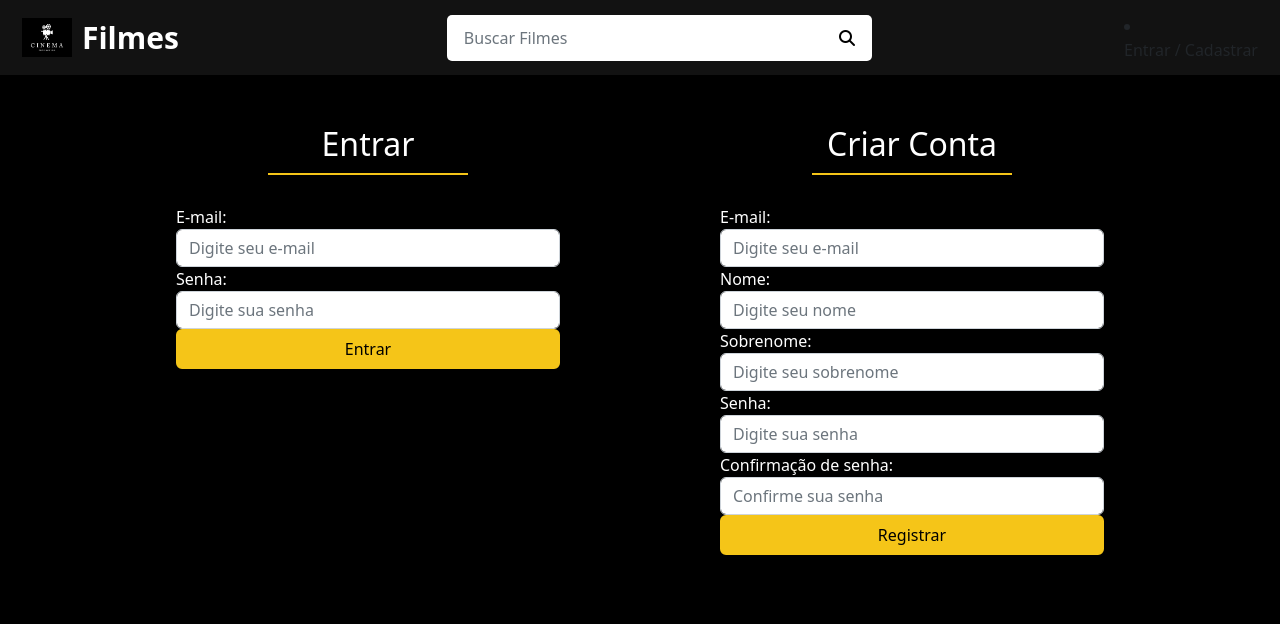
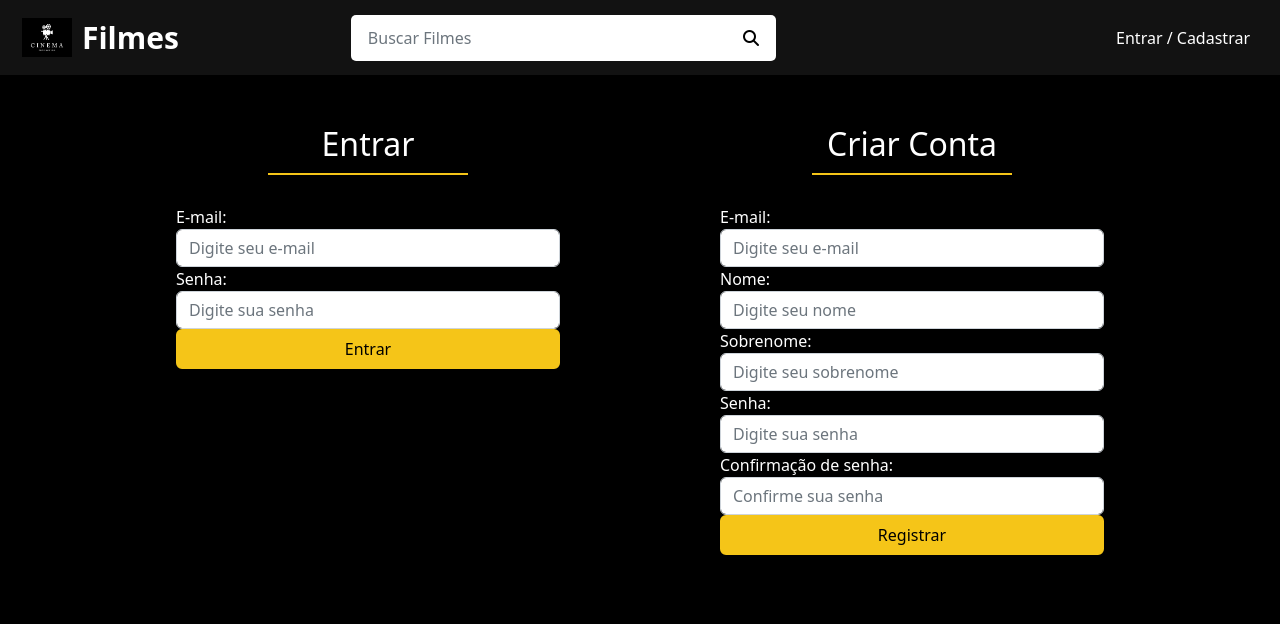
Before and after one commit to AvelinoBatista/P-gina-Filmes---Mobile, a PHP site: page /auth.php in a window 1280 px wide. Shown: the top 624 px of the page. Run offline with PHP 8.4, Linux system fonts and the light colour scheme; some libraries are stand-ins or nearby versions.

Commit message:
Update header.php

```diff
--- a/templates/header.php
+++ b/templates/header.php
@@ -1,24 +1,8 @@
 <?php
-  require_once("globals.php");
-  require_once("db.php");
-  require_once("models/Message.php");
-  require_once("dao/UserDAO.php");
-
-  $message = new Message($BASE_URL);
-
-  $flassMessage = $message->getMessage();
-
-  if(!empty($flassMessage["msg"])) {
-    // Limpar a mensagem
-    $message->clearMessage();
-  }
-
-  $userDao = new UserDAO($conn, $BASE_URL);
-
-
-  $userData = $userDao->verifyToken(false);
+require_once("db.php");
+require_once("globals.php");
+require_once("templates/header.php");
 ?>
-
 <!DOCTYPE html>
 <html lang="pt_BR">
 <head>
@@ -62,43 +46,17 @@
                         <i class="fas fa-search"></i>
                     </button>
                 </form>
-                <!--Atualização menu-->
-                <?php if($userData): ?>
-                <li class="nav-item">
-                <a href="<?= $BASE_URL ?>newmovie.php" class="nav-link">
-                <i class="far fa-plus-square"></i> Incluir Filme
-                </a>
-                </li>
-                <li class="nav-item">
-                <a href="<?= $BASE_URL ?>dashboard.php" class="nav-link">Meus
-                Filmes</a>
-                </li>
-                <li class="nav-item">
-                <a href="<?= $BASE_URL ?>editprofile.php" class="nav-link bold">
-                <?= $userData->name ?>
-                </a>
-                </li>
-                <li class="nav-item">
-                <a href="<?= $BASE_URL ?>logout.php" class="nav-link">Sair</a>
-                </li>
-                <?php else: ?>
-                <li class="nav-item">
-                    <a href="<?= $BASE_URL ?>auth.php" class="nav-link">Entrar /
-                        Cadastrar</a>
-                        </li>
-                        <?php endif; ?>
-                        </ul>
-                        </div>
 
-
+                <!-- Link de login/cadastro -->
+                <ul class="navbar-nav ms-auto">
+                    <li class="nav-item">
+                        <a href="<?= $BASE_URL ?>auth.php" class="nav-link">Entrar / Cadastrar</a>
+                    </li>
+                </ul>
+            </div>
         </div>
     </nav>
 </header>
-<?php if(!empty($flassMessage["msg"])): ?>
-<div class="msg-container">
-<p class="msg <?= $flassMessage["type"] ?>"><?= $flassMessage["msg"]
-?></p>
-</div>
-<?php endif; ?>
+
 </body>
 </html>
```
